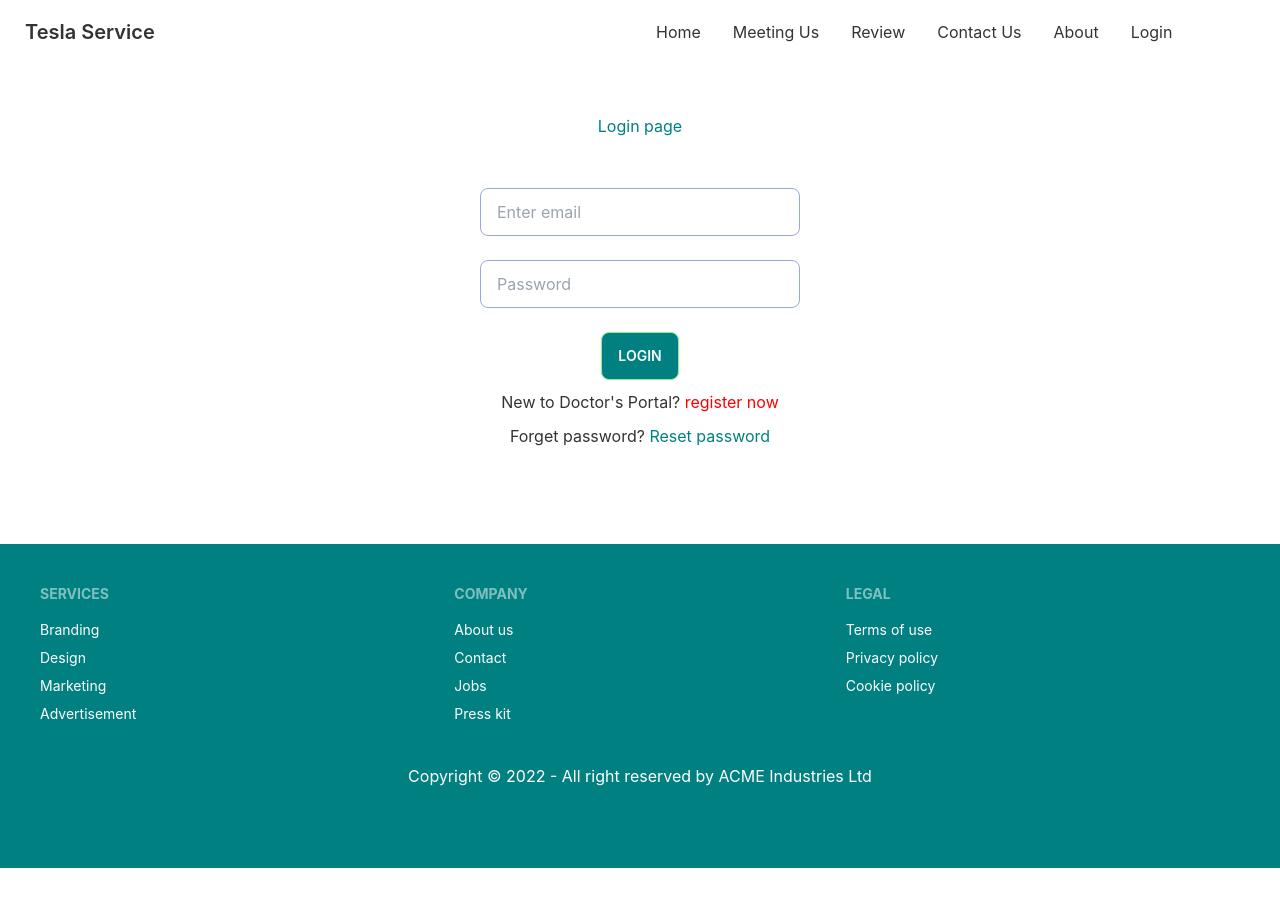
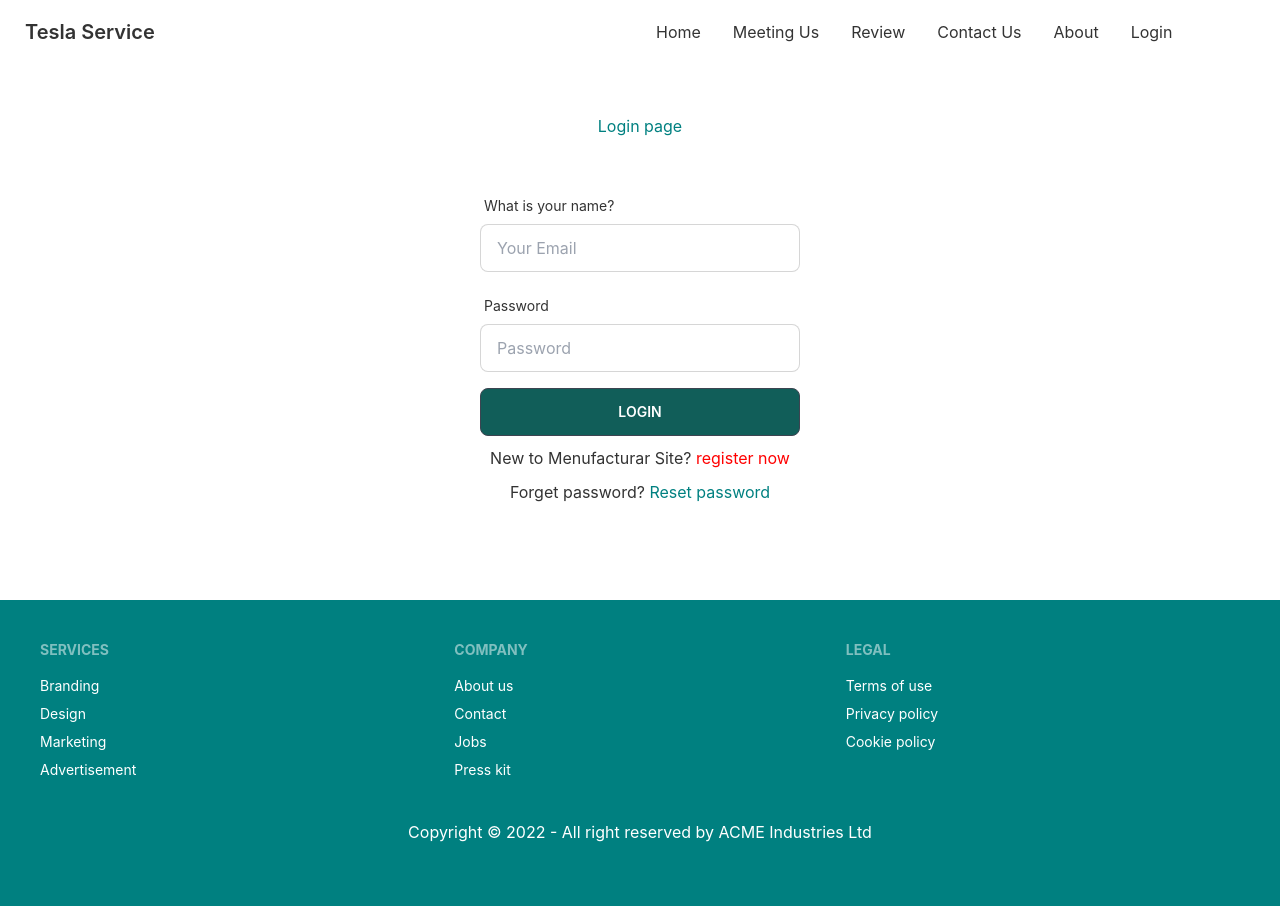
Before and after one commit to Shaharuque/social_app_clientside, a React (Create React App) app: page /login in a window 1280 px wide. Shown: the top 906 px of the page. Before the commit the page ends 868 px from the top, so only its background shows below. Built offline with nearby package versions, Linux system fonts and the light colour scheme; no server answers.

Commit message:
update login page and some more changes

```diff
--- a/package.json
+++ b/package.json
@@ -15,6 +15,7 @@
     "react-day-picker": "^8.0.5",
     "react-dom": "^18.1.0",
     "react-firebase-hooks": "^5.0.3",
+    "react-hook-form": "^7.31.3",
     "react-icons": "^4.3.1",
     "react-router-dom": "^6.3.0",
     "react-scripts": "5.0.1",
--- a/public/index.html
+++ b/public/index.html
@@ -24,7 +24,7 @@
       work correctly both with client-side routing and a non-root public URL.
       Learn how to configure a non-root public URL by running `npm run build`.
     -->
-    <title>Doctors Portal</title>
+    <title>Menufacturar Website</title>
   </head>
   <body>
     <noscript>You need to enable JavaScript to run this app.</noscript>
--- a/src/Pages/Authentication/Login/Login.js
+++ b/src/Pages/Authentication/Login/Login.js
@@ -1,69 +1,87 @@
-import React, { useRef } from "react";
+//React form hook use kora hoisey
+import React, { useRef, useState } from "react";
 import { Button, Form } from "react-bootstrap";
-import {  useLocation, useNavigate } from "react-router-dom";
+import { useLocation, useNavigate } from "react-router-dom";
 import {
   useSendPasswordResetEmail,
   useSignInWithEmailAndPassword,
 } from "react-firebase-hooks/auth";
 // import SocialLogin from '../SocialLogin/SocialLogin';
-// import Loading from '../../Shared/Loading/Loading';
 //for tostify
-import Loading from "../../Loading/Loading";
 import { ToastContainer, toast } from "react-toastify";
 import "react-toastify/dist/ReactToastify.css";
+
+import Loading from "../../Loading/Loading";
 import auth from "../../../firebase.init";
+//for react hook form
+import { useForm } from "react-hook-form";
 
 const Login = () => {
   const navigate = useNavigate();
   const emailRef = useRef("");
   const passwordRef = useRef("");
+  const [formData, setFormData] = useState();
+  //for react hook form purpose
+  const {
+    register,
+    formState: { errors },
+    handleSubmit,
+  } = useForm();
 
   //useSignInWithEmailandPassword react-firebase-hook
-  const [signInWithEmailAndPassword, user, loading, error] =
+  const [signInWithEmailAndPassword, user, loading, firebaseError] =
     useSignInWithEmailAndPassword(auth);
   //reset password ar jnno useSendPasswordResetEmail react-firebase-hook use kora holo
   const [sendPasswordResetEmail, sending] = useSendPasswordResetEmail(auth);
 
   //user login kora na tahley to login page a niye jabey plus user login korar por shei user k jei page thekey login ar jnno ashsey shei page a niye jabey
-  const location=useLocation()
+  const location = useLocation();
   let from = location.state?.from?.pathname || "/";
 
-  const handleSubmit = async (e) => {
-    e.preventDefault();
-    //input field thekey data collect korar 2nd way (input field thekey data collect kora 1st way holo useState use kora)
-    const userEmail = emailRef.current.value; //returns the input field value(user email)
-    const userPassword = passwordRef.current.value; //returns the input field value (user password)
-    console.log(userEmail, userPassword);
-    await signInWithEmailAndPassword(userEmail, userPassword);
+  // const handleSubmit = async (e) => {
+  //   e.preventDefault();
+  //   //input field thekey data collect korar 2nd way (input field thekey data collect kora 1st way holo useState use kora)
+  //   const userEmail = emailRef.current.value; //returns the input field value(user email)
+  //   const userPassword = passwordRef.current.value; //returns the input field value (user password)
+  //   console.log(userEmail, userPassword);
+  //   await signInWithEmailAndPassword(userEmail, userPassword);
+  // };
+
+  // react hook form ar submit handler
+  const onSubmit = async (data) => {
+    setFormData(data);
+    await signInWithEmailAndPassword(data.email, data.password);
   };
-
+  console.log(formData);
+  //loading spinner from daisy UI
   if (loading || sending) {
     return <Loading></Loading>;
   }
 
-
   //login korar por user k jei page thekey login ar jnno ashsey shei page a niye jabey
-  if(user){
+  if (user) {
     navigate(from, { replace: true });
   }
 
+  //console.log(user);
   //Error massege show
   let errorElement;
-  if (error) {
+  if (firebaseError) {
     errorElement = (
       <div>
         <p
           style={{ color: "red", textAlign: "center", fontFamily: "monospace" }}
         >
-          Error: {error?.message}{" "}
+          Error: {firebaseError?.message}{" "}
         </p>
       </div>
     );
   }
 
-  //password reset link
+  //password reset link(react form hook use korar jnno kaj kortesey kichota onno bhabey like email and password dewar por login a click korar por reset password a click korley reset mail jassey email a )
   const resetPassword = async () => {
-    const userEmail = emailRef.current.value; //returns the input field value(user email)
+    const userEmail = formData?.email ? formData?.email : undefined; //user email from firebase reack hook thkeye jei 'user' paisi tar thekey
+    console.log(userEmail);
     if (userEmail) {
       await sendPasswordResetEmail(userEmail);
       toast("password reset link sent into your mail adress");
@@ -81,42 +99,94 @@ const Login = () => {
       <h3 style={{ color: "teal", textAlign: "center", margin: "50px 0" }}>
         Login page
       </h3>
-      <Form
-        className="grid grid-cols-1 gap-6 justify-items-center"
-        onSubmit={handleSubmit}
+
+      {/* React hook form use kora hoisey */}
+      <form
+        className="grid grid-cols-1 justify-items-center"
+        onSubmit={handleSubmit(onSubmit)}
       >
+        {/* inpur field ar design daisy UI thekey newa(Text Input) */}
+
+        {/* email field validation and error handling */}
+        <div class="form-control w-full max-w-xs">
+          <label class="label">
+            <span class="label-text">What is your name?</span>
+          </label>
           <input
             type="email"
-          ref={emailRef}
-          placeholder="Enter email"
-          class="input input-bordered input-info w-full max-w-xs"
-          required
+            placeholder="Your Email"
+            class="input input-bordered w-full max-w-xs"
+            {...register("email", {
+              required: {
+                value: true,
+                message: "Email is Required",
+              },
+              // email pattern need to be followed cuz it will checked (validation)
+              pattern: {
+                value: /[a-z0-9]+@[a-z]+\.[a-z]{2,3}/,
+                message: "Provide a valid Email",
+              },
+            })}
           />
+          <label class="label">
+            {errors.email?.type === "required" && (
+              <span className="label-text-alt text-red-500">
+                {errors.email.message}
+              </span>
+            )}
+            {errors.email?.type === "pattern" && (
+              <span className="label-text-alt text-red-500">
+                {errors.email.message}
+              </span>
+            )}
+          </label>
+        </div>
 
+        {/* password field validation and error handling */}
+        <div className="form-control w-full max-w-xs">
+          <label className="label">
+            <span className="label-text">Password</span>
+          </label>
           <input
             type="password"
-          ref={passwordRef}
             placeholder="Password"
-          class="input input-bordered input-info w-full max-w-xs"
-          required
+            className="input input-bordered w-full max-w-xs"
+            {...register("password", {
+              required: {
+                value: true,
+                message: "Password is Required",
+              },
+              minLength: {
+                value: 6,
+                message: "Must be 6 characters or longer",
+              },
+            })}
           />
-        <Button
-          style={{
-            color: "white",
-            backgroundColor: "teal",
-            border: "1px solid lightgreen",
-          }}
+          <label className="label">
+            {errors.password?.type === "required" && (
+              <span className="label-text-alt text-red-500">
+                {errors.password.message}
+              </span>
+            )}
+            {errors.password?.type === "minLength" && (
+              <span className="label-text-alt text-red-500">
+                {errors.password.message}
+              </span>
+            )}
+          </label>
+        </div>
+        <input
+          className="btn w-full max-w-xs text-white bg-teal-800"
           type="submit"
-        >
-          Login
-        </Button>
-        {/* showing error */}
+          value="Login"
+        />
+      </form>
+      {/* password or email match na korley firebase error show korabo */}
       {errorElement}
-      </Form>
-
+      {/* ---------------------------------------- */}
       <div className="grid grid-cols-1 justify-items-center">
         <p style={{ marginTop: "10px" }}>
-          New to Doctor's Portal?{" "}
+          New to Menufacturar Site?{" "}
           <span
             onClick={nevigateToRegister}
             style={{ color: "red", cursor: "pointer" }}
--- a/src/Pages/Shared/Navbar/Navbar.js
+++ b/src/Pages/Shared/Navbar/Navbar.js
@@ -1,12 +1,14 @@
 import { signOut } from 'firebase/auth';
 import React from 'react';
+import { useNavigation } from 'react-day-picker';
 import { useAuthState } from 'react-firebase-hooks/auth';
-import { Link } from 'react-router-dom';
+import { Link, useNavigate } from 'react-router-dom';
 import auth from '../../../firebase.init';
 import Loading from '../../Loading/Loading';
 
 const Navbar = () => {
     const [user,loading,error]=useAuthState(auth)
+    const navigate=useNavigate()
 
     if(loading){
         return <Loading></Loading>
@@ -15,6 +17,7 @@ const Navbar = () => {
     //handle logout
     const signOutHandle=()=>{
         signOut(auth);
+        navigate('/login');
     }
 
 
@@ -51,7 +54,7 @@ const Navbar = () => {
                     <li><Link to='/about'>About </Link></li>
                     <li>
                         {
-                            user ? <button style={{color:'red'}} onClick={signOutHandle}>Sign-out</button>
+                            user ? <button style={{color:'red'}} onClick={signOutHandle}>Sign-out<sup style={{color:'blue'}}>{user.displayName}</sup></button>
                             :
                             <Link to='/login'>Login</Link>
                         }
```
Also changed, not shown: src/Pages/Authentication/Register/Register.js (+16 -3 lines), 1 other file (tests, documents, lock files or other folders). Lines whose indentation alone changed are shown as unchanged.
